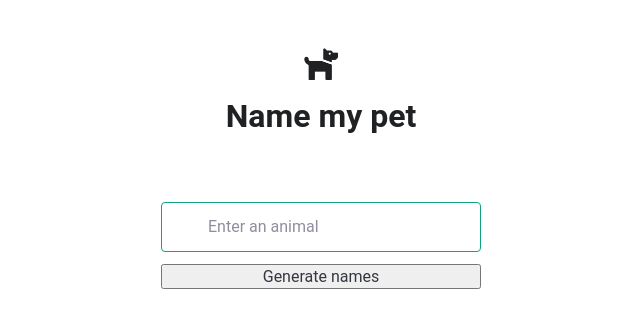
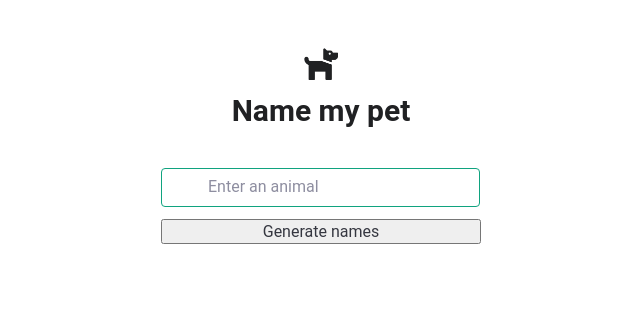
Before and after one commit to phanisaimunipalli/giftgen, a Next.js app: page /pets in a window 1280 px wide. Shown: the top 328 px of the page, without its empty margins (319-959 px from the left). Built offline with nearby package versions, Linux system fonts and the light colour scheme.

Commit message:
MPSR - Upgraded to GPT4 + Survicate

```diff
--- a/package.json
+++ b/package.json
@@ -14,6 +14,7 @@
     "next": "^13.1.1",
     "openai": "^3.2.1",
     "react": "^18.2.0",
-    "react-dom": "^18.2.0"
+    "react-dom": "^18.2.0",
+    "react-helmet": "^6.1.0"
   }
 }
--- a/pages/api/generate-gifts.js
+++ b/pages/api/generate-gifts.js
@@ -9,7 +9,7 @@ export default async function (req, res) {
   const { ocassion, priceMin, priceMax, gender, age, hobbies, gifttype } =
     req.body;
   const completion = await openai.createChatCompletion({
-    model: "gpt-3.5-turbo",
+    model: "gpt-4",
     messages: [
       {
         role: "user",
@@ -24,7 +24,7 @@ export default async function (req, res) {
         ),
       },
     ],
-    temperature: 0.5,
+    temperature: 0.3,
     max_tokens: 150,
   });
   // console.log("completion.data is: ", completion.data);
--- a/pages/index.module.css
+++ b/pages/index.module.css
@@ -39,11 +39,10 @@
   width: 34px;
 }
 .main h3 {
-  font-size: 32px;
-  line-height: 40px;
+  font-size: 30px;
+  line-height: 2px;
   font-weight: bold;
   color: #202123;
-  margin: 16px 0 40px;
 }
 .main form {
   display: flex;
@@ -80,7 +79,7 @@
   font-size: 34px;
   cursor: pointer;
   border-radius: 7px;
-  border-bottom-left-radius: 0;
+  border-bottom-left-radius: 2;
   background-color: var(--feedback-secondary-color);
   color: white;
   transition: all 0.3s;
@@ -90,7 +89,7 @@
 
 .submitFeedback:hover {
   border-radius: 7px;
-  border-bottom-left-radius: 0;
+  border-bottom-left-radius: 2;
   color: var(--feedback-primary-color);
   background-color: #10a37f;
   color: white;
@@ -116,7 +115,16 @@
 }
 
 .main input[type="text"],
-.main input[type="number"],
+.main input[type="number"] {
+  padding: 12px 46px;
+  border: 1px solid #10a37f;
+  border-radius: 4px;
+  margin-bottom: 12px;
+  margin-top: 4px;
+  height: 13px;
+  width: 225px;
+}
+
 .main select {
   padding: 12px 46px;
   border: 1px solid #10a37f;
```
Also changed, not shown: pages/index.js (+31 -9 lines).
